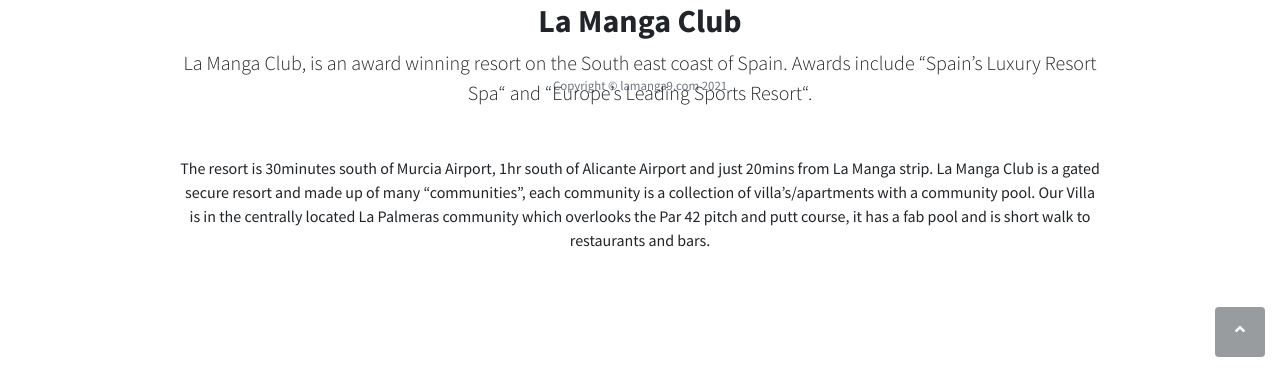
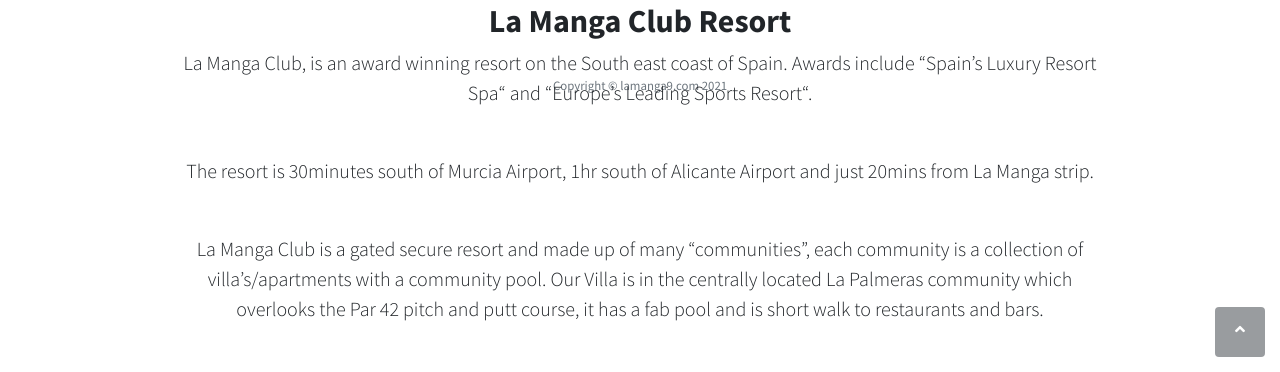
Before and after one commit to richsteer/richsteer.github.io, a Jekyll site: the page built from index.html, in a window 1280 px wide and 900 px high, scrolled down 856 px, cut to the strip 528-900 px from the top of the window. Built offline with Jekyll 4.4.1, drawn with Linux system fonts in a browser that asks for light colours.

Commit message:
Update index.html

```diff
--- a/index.html
+++ b/index.html
@@ -6,26 +6,27 @@
 
 
 <section id="about-la-manga-club" class="map">
-    <iframe width="100%" height="100%" frameborder="0" scrolling="no" marginheight="0" marginwidth="0" src="https://www.google.com/maps/embed?pb=!1m16!1m12!1m3!1d202148.4001599395!2d-0.9664100455573479!3d37.65934150477491!2m3!1f0!2f0!3f0!3m2!1i1024!2i768!4f13.1!2m1!1sla%20manga%20club%20resort!5e0!3m2!1sen!2suk!4v1627223970021!5m2!1sen!2suk;output=embed"></iframe>
+    <iframe width="100%" height="100%" frameborder="0" scrolling="no" marginheight="0" marginwidth="0" src="https://www.google.com/maps/embed?pb=!1m16!1m12!1m3!1d202148.4001599395!2d-0.9664100455573479!3d37.65934150477491!2m3!1f0!2f0!3f0!3m2!1i1024!2i768!4f13.1!2m1!1sla%20manga%20club%20resort!5e0!3m2!1sen!2suk!4v1627223970021!5m2!1sen!2suk;output=embed">
+    </iframe>
     <br />
     <small>
         <a href="https://www.google.com/maps/embed?pb=!1m16!1m12!1m3!1d804881.7092709695!2d-1.5164131071839626!3d37.99884688714381!2m3!1f0!2f0!3f0!3m2!1i1024!2i768!4f13.1!2m1!1sla%20manga%20club%20resort!5e0!3m2!1sen!2suk!4v1627224638321!5m2!1sen!2suk"></a>
-      </small>
+    </small>
 
     <div class="container text-center">
         <div class="row">
             <div class="col-lg-10 mx-auto">
-                <h2>La Manga Club</h2>
-                <p class="lead mb-5">La Manga Club, is an award winning resort on the South east coast of Spain. Awards include “Spain’s Luxury Resort Spa“ and “Europe’s Leading Sports Resort“.
+                <h2>La Manga Club Resort</h2>
+                <p class="lead mb-5">
+                    La Manga Club, is an award winning resort on the South east coast of Spain. Awards include “Spain’s Luxury Resort Spa“ and “Europe’s Leading Sports Resort“.
                 </p>
-                <p>
-                The resort is 30minutes south of Murcia Airport, 1hr south of Alicante Airport and just 20mins from La Manga strip.
-
-                La Manga Club is a gated secure resort and made up of many “communities”, each community is a collection of villa’s/apartments with a community pool. Our Villa is in the centrally located La Palmeras community which overlooks the Par 42 pitch and putt course, it has a fab pool and is short walk to restaurants and bars.
+                <p class="lead mb-5">
+                    The resort is 30minutes south of Murcia Airport, 1hr south of Alicante Airport and just 20mins from La Manga strip.
+                </p>
+                <p class="lead mb-5">
+                    La Manga Club is a gated secure resort and made up of many “communities”, each community is a collection of villa’s/apartments with a community pool. Our Villa is in the centrally located La Palmeras community which overlooks the Par 42 pitch and putt course, it has a fab pool and is short walk to restaurants and bars.
                 </p>
             </div>
         </div>
     </div>
-
-
 </section>
```
